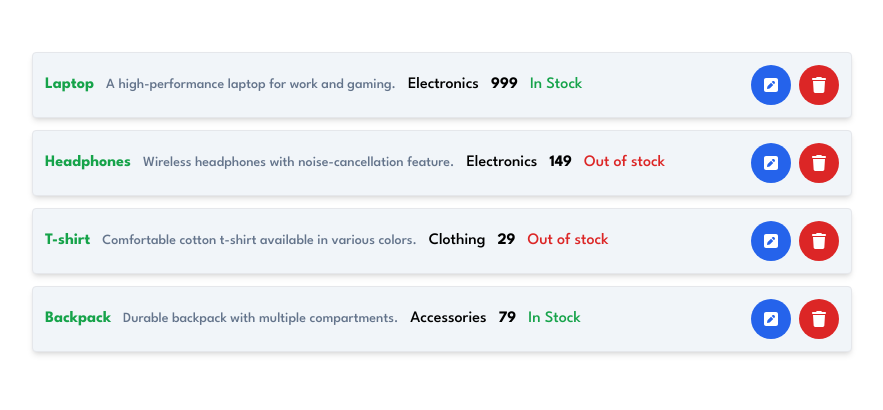
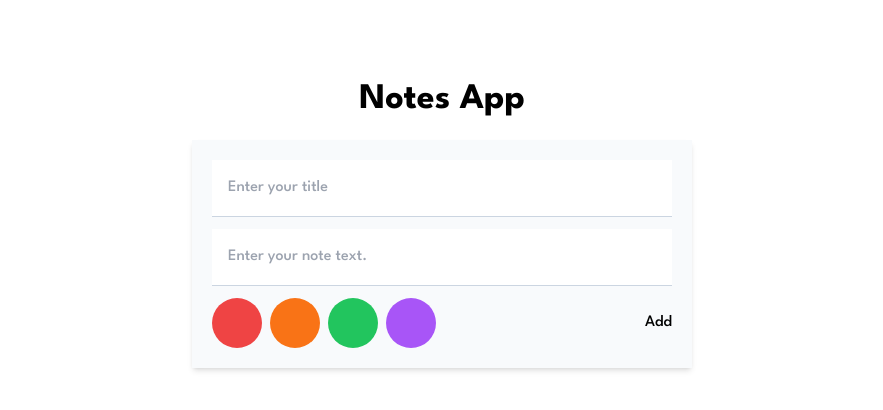
Before and after one commit to Mark-Alexis-Posadas/react-mini-practice, a React (Vite) app: page / in a window 1280 px wide. Shown: the top 410 px of the page, without its empty margins (198-1081 px from the left). Built offline with nearby package versions, Linux system fonts and the light colour scheme.

Commit message:
added notes app

```diff
--- a/src/App.jsx
+++ b/src/App.jsx
@@ -1,7 +1,7 @@
-import ObjectsEditPrice from "./exercises/objects/ObjectsEditPrice";
+import NotesApp from "./components/NotesApp/NotesApp";
 
 const App = () => {
-  return <ObjectsEditPrice />;
+  return <NotesApp />;
 };
 
 export default App;
--- /dev/null
+++ b/src/components/NotesApp/NotesApp.jsx
@@ -0,0 +1,47 @@
+import React from "react";
+
+const NotesApp = () => {
+  return (
+    <div className="p-20 flex flex-col items-center">
+      <h1 className="text-4xl font-bold mb-5">Notes App</h1>
+      <form
+        action=""
+        className="bg-slate-50 shadow-md p-5 w-[500px] flex flex-col"
+      >
+        <input
+          type="text"
+          className="border-b border-slate-300 mb-3 p-4"
+          placeholder="Enter your title"
+        />
+        <input
+          type="text"
+          className="border-b border-slate-300 mb-3 p-4"
+          placeholder="Enter your note text."
+        />
+        <div className="flex items-center justify-between">
+          <div className="flex items-center gap-2">
+            <button
+              type="button"
+              className="w-[50px] h-[50px] rounded-full bg-red-500"
+            ></button>
+            <button
+              type="button"
+              className="w-[50px] h-[50px] rounded-full bg-orange-500"
+            ></button>
+            <button
+              type="button"
+              className="w-[50px] h-[50px] rounded-full bg-green-500"
+            ></button>
+            <button
+              type="button"
+              className="w-[50px] h-[50px] rounded-full bg-purple-500"
+            ></button>
+          </div>
+          <button type="submit">Add</button>
+        </div>
+      </form>
+    </div>
+  );
+};
+
+export default NotesApp;
--- a/src/exercises/objects/ObjectsEditPrice.jsx
+++ b/src/exercises/objects/ObjectsEditPrice.jsx
@@ -1,4 +1,4 @@
-import { useEffect, useState } from "react";
+import { useState } from "react";
 
 import { REST_API } from "../data";
 import { FontAwesomeIcon } from "@fortawesome/react-fontawesome";
@@ -17,15 +17,6 @@ export default function ObjectsEditPrice() {
 
   const [active, setActive] = useState(null);
   const [showInput, setShowInput] = useState(false);
-  useEffect(() => {
-    const savedProducts = JSON.parse(localStorage.getItem("products")) || [];
-    setProducts(savedProducts);
-  }, []);
-
-  // Save products to localStorage whenever products state changes
-  useEffect(() => {
-    localStorage.setItem("products", JSON.stringify(products));
-  }, [products]);
 
   const handleDelete = (id) => {
     const onDelete = products.filter((item) => item.id !== id);
@@ -60,6 +51,9 @@ export default function ObjectsEditPrice() {
 
   return (
     <div className="p-10 w-[900px] m-auto relative">
+      {products.length === 0 ? (
+        <h1 className="text-8xl">No Available Products!!!</h1>
+      ) : (
         <ul>
           {products.map((item, index) => {
             const { id, name, price, description, category, available } = item;
@@ -96,6 +90,8 @@ export default function ObjectsEditPrice() {
             );
           })}
         </ul>
+      )}
+
       {showInput && (
         <div className="fixed w-full h-full left-0 p-20 top-0 flex flex-col items-center justify-center bg-[rgba(0,0,0,0.4)]">
           <div className="flex flex-col gap-3 w-[900px] bg-white p-3 rounded">
@@ -153,7 +149,7 @@ export default function ObjectsEditPrice() {
                 className="bg-green-600 text-white rounded p-3"
                 onClick={handleSubmit}
               >
-                submit
+                update
               </button>
             </div>
           </div>
```
Lines whose indentation alone changed are shown as unchanged.
